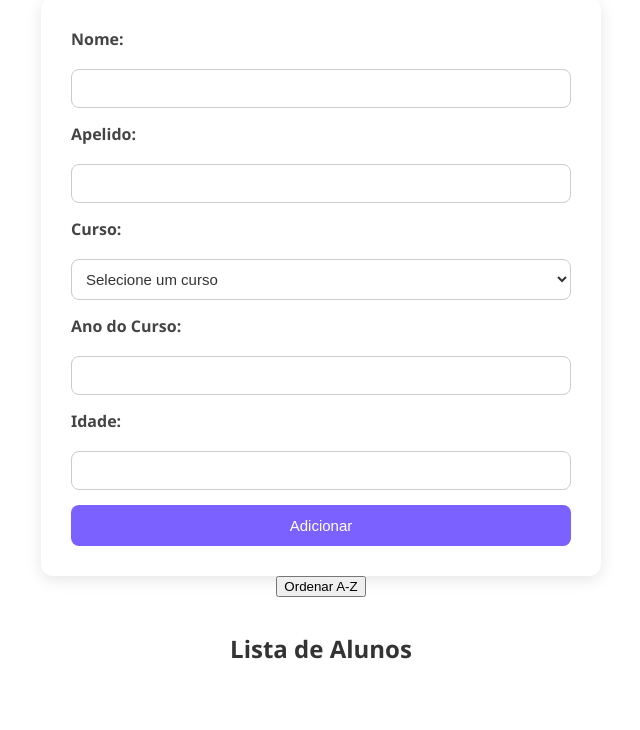
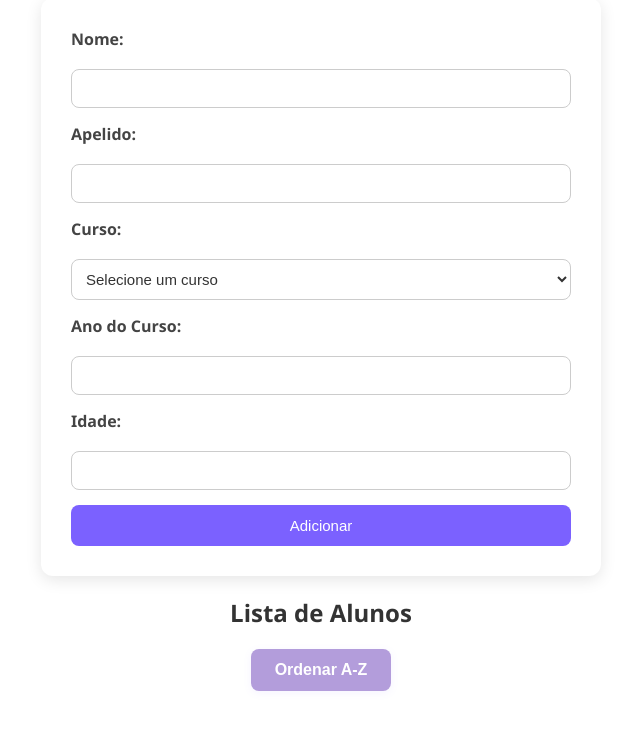
Before and after one commit to santosjoanita/TWT1RESTPAPI-santosjoanita, a plain HTML site: page frontend/index.html in a window 1280 px wide. Shown: the part 126-856 px from the top of the page, without its empty margins (319-959 px from the left). Drawn offline with Linux system fonts and the light colour scheme; no server answers.

Commit message:
botão ordenar css

```diff
--- a/frontend/index.html
+++ b/frontend/index.html
@@ -37,9 +37,8 @@
 
   <div id="success-message" style="display:none; color: #5c388e; background: #e8f5e9; border: 1px solid #c8e6c9; padding: 10px 18px; border-radius: 7px; margin-top: 18px; text-align: center; font-size: 16px; font-weight: 500;"></div>
 
+  <h2>Lista de Alunos</h2>
   <button id="sort-az" type="button" style="margin-bottom: 15px;">Ordenar A-Z</button>
-
-  <h2>Lista de Alunos</h2>
   <ul id="alunos-list"></ul>
 
   <script src="script.js"></script>
--- a/frontend/style.css
+++ b/frontend/style.css
@@ -154,3 +154,22 @@ select:focus {
 #alunos-list button:last-of-type:hover {
   background-color: #d32f2f;
 }
+
+#sort-az {
+  background-color: #b39ddb;
+  color: #fff;
+  border: none;
+  border-radius: 8px;
+  padding: 12px 24px;
+  font-size: 16px;
+  font-weight: 600;
+  cursor: pointer;
+  margin-bottom: 18px;
+  box-shadow: 0 2px 8px rgba(123, 97, 255, 0.08);
+  transition: background 0.2s, box-shadow 0.2s;
+}
+
+#sort-az:hover {
+  background-color: #9575cd;
+  box-shadow: 0 4px 16px rgba(123, 97, 255, 0.18);
+}
```
